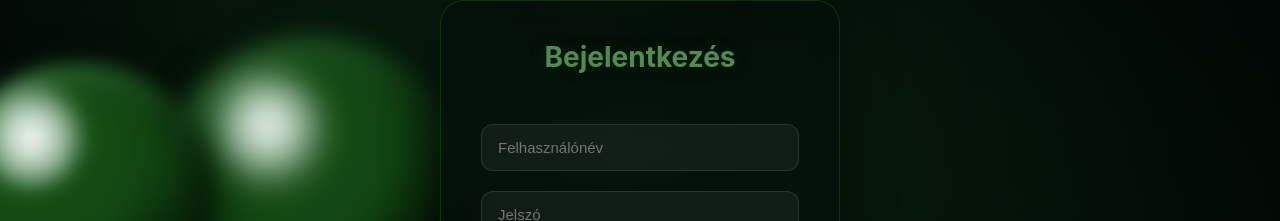
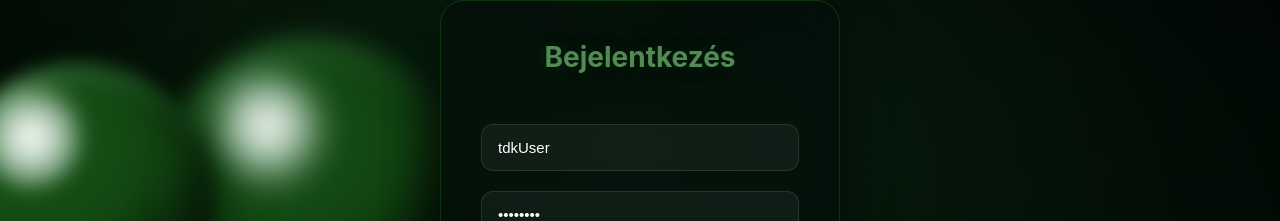
Before and after one commit to KiralyAlparCsaba/Sapi3D, a React (Vite) app in the folder frontend/: page /login in a window 1280 px wide. Shown: the part 194-415 px from the top of the page. Built offline with nearby package versions, Linux system fonts and the light colour scheme; no server answers.

Commit message:
added hardcoded user for tdk

```diff
--- a/frontend/src/components/auth/Login.jsx
+++ b/frontend/src/components/auth/Login.jsx
@@ -6,7 +6,7 @@ import "../../styles/Login.css";
 import { metricsCollector } from "../three/metricsCollector.js";
 
 function Login() {
-  const [formData, setFormData] = useState({ username: "", password: "" });
+  const [formData, setFormData] = useState({ username: "tdkUser", password: "Erosj123" });
   const [error, setError] = useState("");
   const navigate = useNavigate();
   const { login } = useAuth();
```
